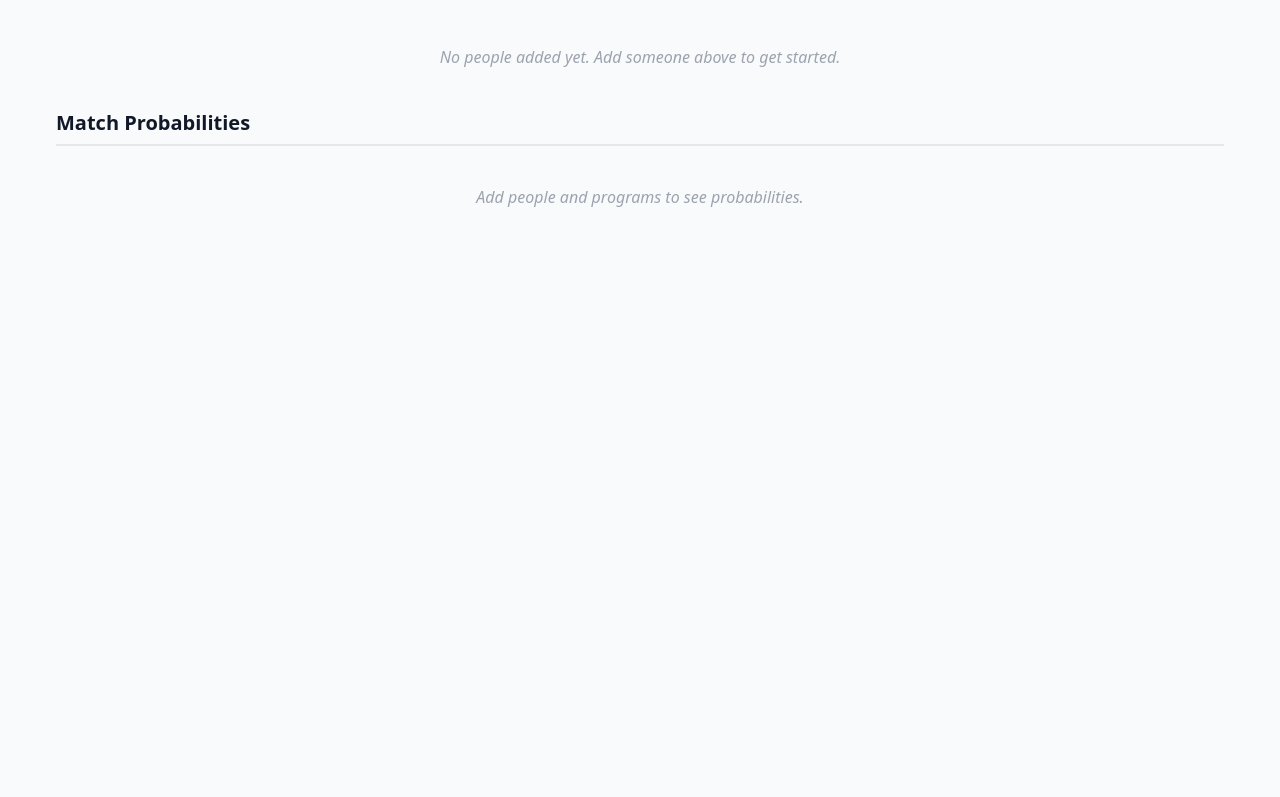
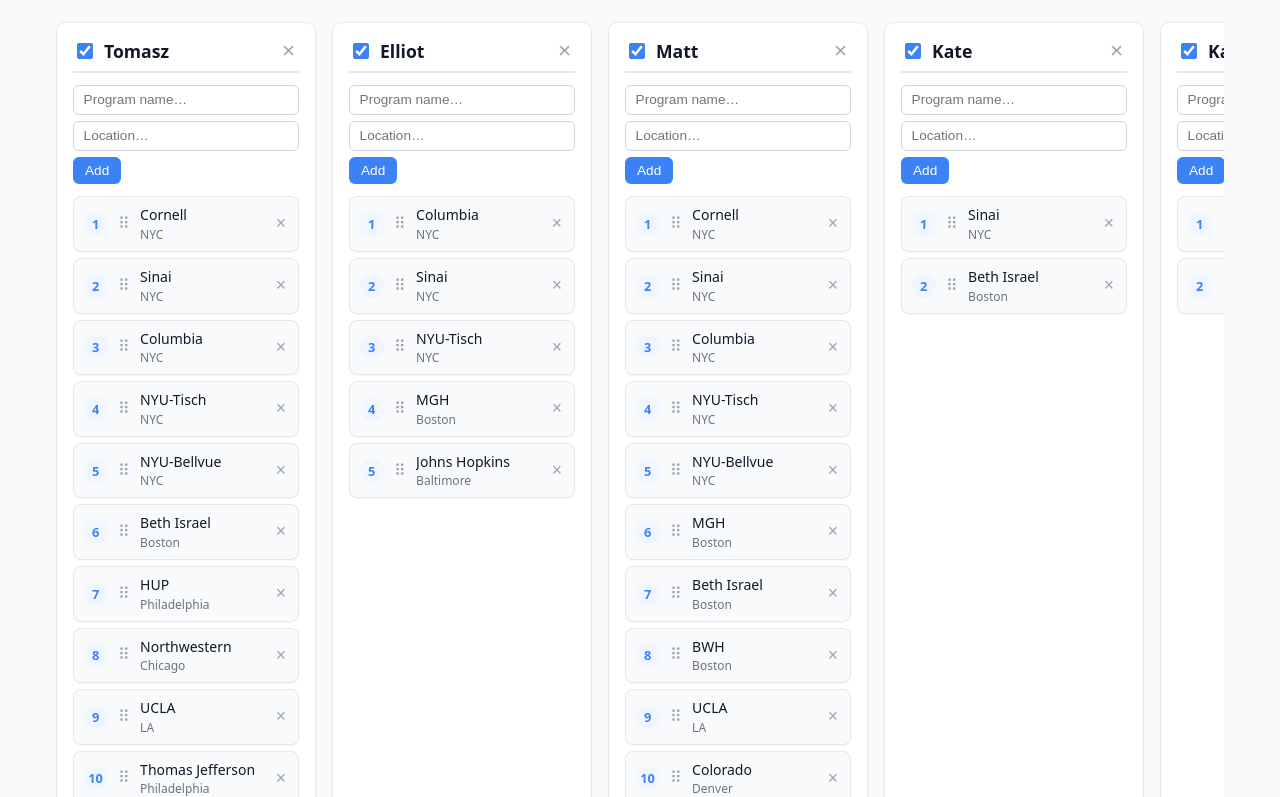
Before and after one commit to ttabernacki/ClaudeTestEnvironment, a React (Vite) app: page / in a window 1280 px wide. Shown: the part 383-1180 px from the top of the page. Before the commit the page ends 800 px from the top, so only its background shows below. Built offline with nearby package versions, Linux system fonts and the light colour scheme.

Commit message:
Hardcode default people and rank lists for new visitors
All 7 people (Tomasz, Elliot, Matt, Kate, Katelyn, Elad, David)
with their full program rank lists are now the default starting
data. Existing users with localStorage data are unaffected.

https://claude.ai/code/session_01G7jgkVzcUguVmdagV7JX71

```diff
--- a/src/App.jsx
+++ b/src/App.jsx
@@ -10,6 +10,88 @@ const DEFAULT_RANK_PROBS = {
   rank4plus: 10,
 };
 
+const DEFAULT_PEOPLE = [
+  {
+    id: 'default-tomasz', name: 'Tomasz', included: true,
+    programs: [
+      { id: 't-1', name: 'Cornell', location: 'NYC' },
+      { id: 't-2', name: 'Sinai', location: 'NYC' },
+      { id: 't-3', name: 'Columbia', location: 'NYC' },
+      { id: 't-4', name: 'NYU-Tisch', location: 'NYC' },
+      { id: 't-5', name: 'NYU-Bellvue', location: 'NYC' },
+      { id: 't-6', name: 'Beth Israel', location: 'Boston' },
+      { id: 't-7', name: 'HUP', location: 'Philadelphia' },
+      { id: 't-8', name: 'Northwestern', location: 'Chicago' },
+      { id: 't-9', name: 'UCLA', location: 'LA' },
+      { id: 't-10', name: 'Thomas Jefferson', location: 'Philadelphia' },
+    ],
+  },
+  {
+    id: 'default-elliot', name: 'Elliot', included: true,
+    programs: [
+      { id: 'e-1', name: 'Columbia', location: 'NYC' },
+      { id: 'e-2', name: 'Sinai', location: 'NYC' },
+      { id: 'e-3', name: 'NYU-Tisch', location: 'NYC' },
+      { id: 'e-4', name: 'MGH', location: 'Boston' },
+      { id: 'e-5', name: 'Johns Hopkins', location: 'Baltimore' },
+    ],
+  },
+  {
+    id: 'default-matt', name: 'Matt', included: true,
+    programs: [
+      { id: 'm-1', name: 'Cornell', location: 'NYC' },
+      { id: 'm-2', name: 'Sinai', location: 'NYC' },
+      { id: 'm-3', name: 'Columbia', location: 'NYC' },
+      { id: 'm-4', name: 'NYU-Tisch', location: 'NYC' },
+      { id: 'm-5', name: 'NYU-Bellvue', location: 'NYC' },
+      { id: 'm-6', name: 'MGH', location: 'Boston' },
+      { id: 'm-7', name: 'Beth Israel', location: 'Boston' },
+      { id: 'm-8', name: 'BWH', location: 'Boston' },
+      { id: 'm-9', name: 'UCLA', location: 'LA' },
+      { id: 'm-10', name: 'Colorado', location: 'Denver' },
+      { id: 'm-11', name: 'Northwestern', location: 'Chicago' },
+      { id: 'm-12', name: 'UChicago', location: 'Chicago' },
+      { id: 'm-13', name: 'Thomas Jefferson', location: 'Philadelphia' },
+      { id: 'm-14', name: 'CCF', location: 'Cleveland' },
+      { id: 'm-15', name: 'UH', location: 'Cleveland' },
+    ],
+  },
+  {
+    id: 'default-kate', name: 'Kate', included: true,
+    programs: [
+      { id: 'ka-1', name: 'Sinai', location: 'NYC' },
+      { id: 'ka-2', name: 'Beth Israel', location: 'Boston' },
+    ],
+  },
+  {
+    id: 'default-katelyn', name: 'Katelyn', included: true,
+    programs: [
+      { id: 'kn-1', name: 'Sinai', location: 'NYC' },
+      { id: 'kn-2', name: 'NYU', location: 'NYC' },
+    ],
+  },
+  {
+    id: 'default-elad', name: 'Elad', included: true,
+    programs: [
+      { id: 'el-1', name: 'Sinai', location: 'NYC' },
+      { id: 'el-2', name: 'Cooper', location: 'Philadelphia' },
+      { id: 'el-3', name: 'CCF', location: 'Cleveland' },
+      { id: 'el-4', name: 'Colorado', location: 'Denver' },
+      { id: 'el-5', name: 'UMass', location: 'Boston' },
+    ],
+  },
+  {
+    id: 'default-david', name: 'David', included: true,
+    programs: [
+      { id: 'd-1', name: 'Northwestern', location: 'Chicago' },
+      { id: 'd-2', name: 'MGH', location: 'Boston' },
+      { id: 'd-3', name: 'UPMC', location: 'Pittsburgh' },
+      { id: 'd-4', name: 'HUP', location: 'Philadelphia' },
+      { id: 'd-5', name: 'Michigan', location: 'Michigan' },
+    ],
+  },
+];
+
 function loadFromStorage(key, fallback) {
   try {
     const saved = localStorage.getItem(key);
@@ -20,7 +102,7 @@ function loadFromStorage(key, fallback) {
 }
 
 function App() {
-  const [people, setPeople] = useState(() => loadFromStorage('rmc-people', []));
+  const [people, setPeople] = useState(() => loadFromStorage('rmc-people', DEFAULT_PEOPLE));
   const [newPersonName, setNewPersonName] = useState('');
   const [rankProbs, setRankProbs] = useState(() => loadFromStorage('rmc-rankProbs', DEFAULT_RANK_PROBS));
 
```
